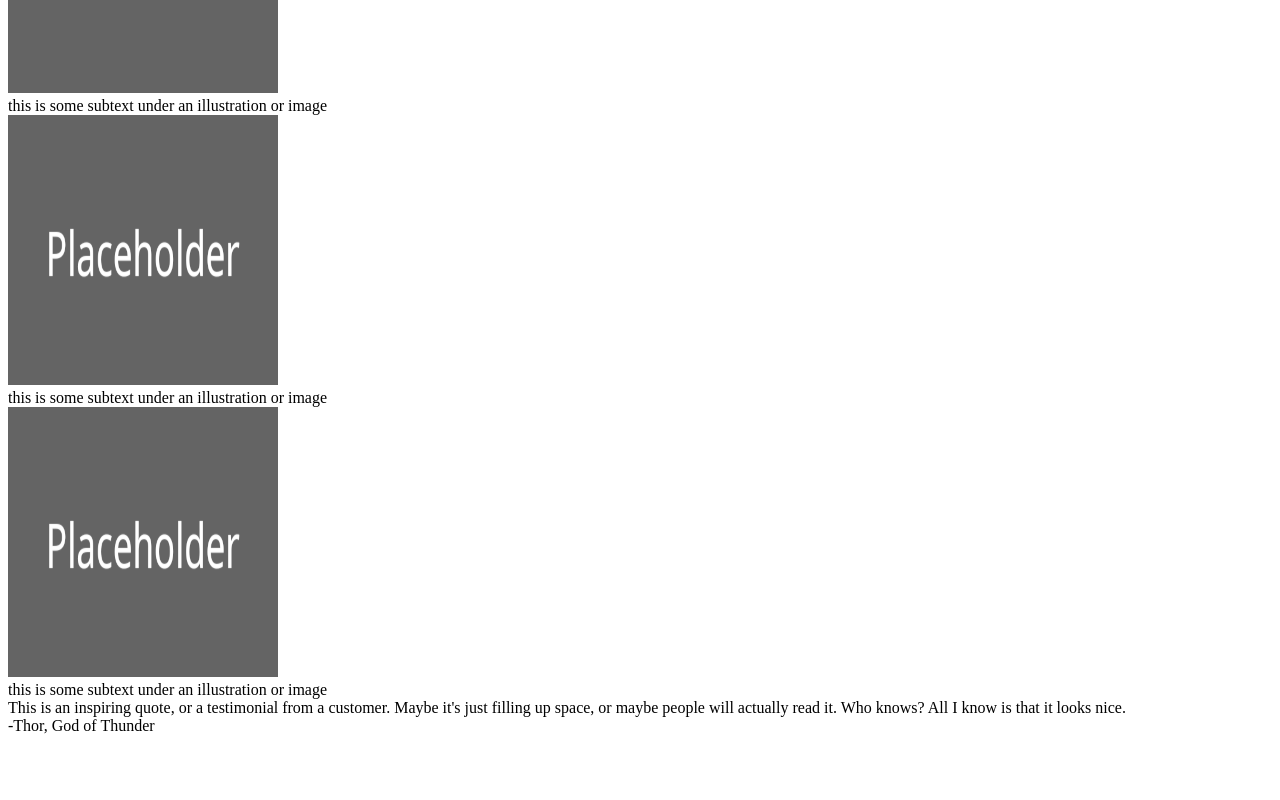
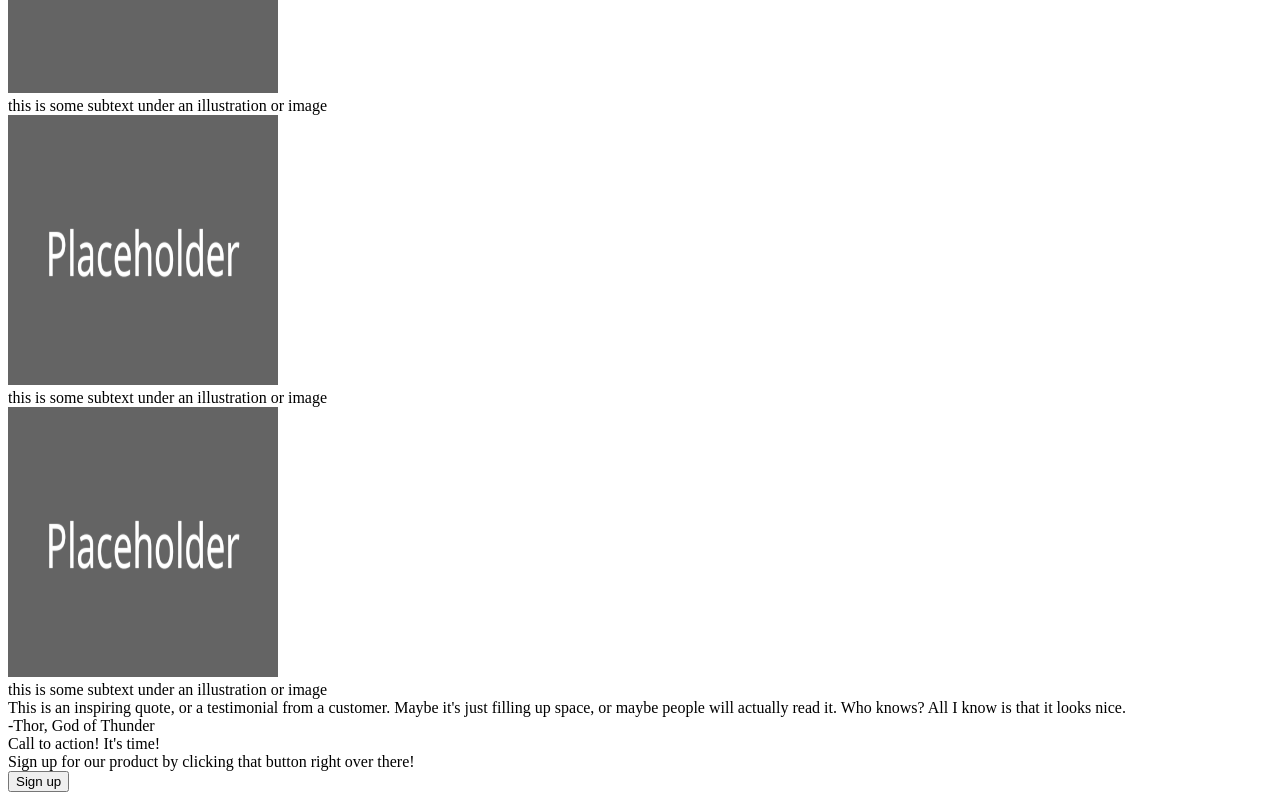
Before and after one commit to ps3ud/landing_page, a plain HTML site: page index.html in a window 1280 px wide. Shown: the part 930-1730 px from the top of the page. Before the commit the page ends 1673 px from the top, so only its background shows below. Drawn offline with Linux system fonts and the light colour scheme.

Commit message:
Create signup section

```diff
--- a/index.html
+++ b/index.html
@@ -65,6 +65,21 @@
                     -Thor, God of Thunder
                 </div>
             </div>
+            <div class="call-to-action">
+                <div class="cta-sign">
+                    <div class="cta-text">
+                        <div class="cta-text-main">
+                            Call to action! It's time!
+                        </div>
+                        <div class="cta-text-secondary">
+                            Sign up for our product by clicking that button right over there!
+                        </div>
+                    </div>
+                    <div class="cta-button">
+                        <button>Sign up</button>
+                    </div>
+                </div>
+            </div>
         </div>
     </body>
 </html>
```
